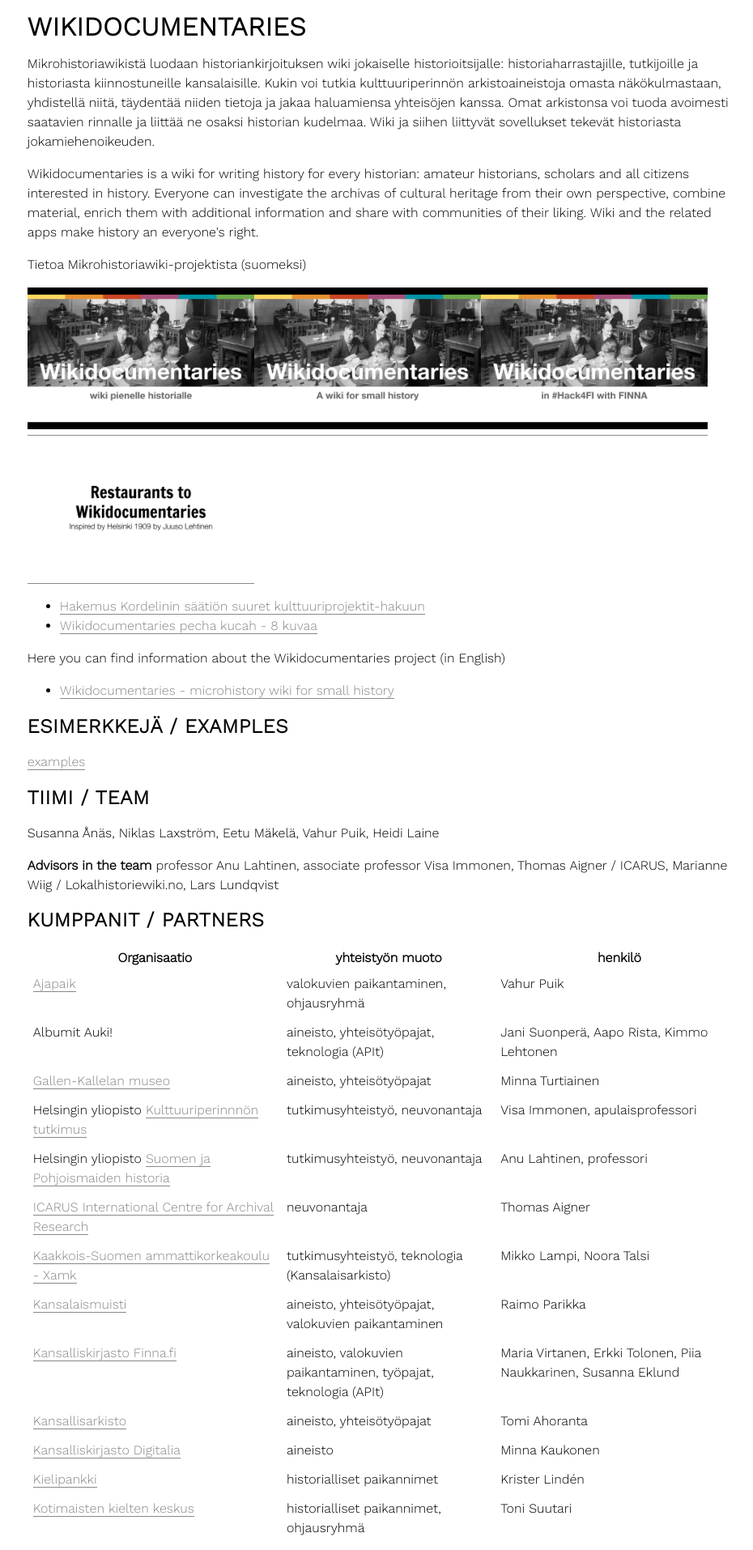
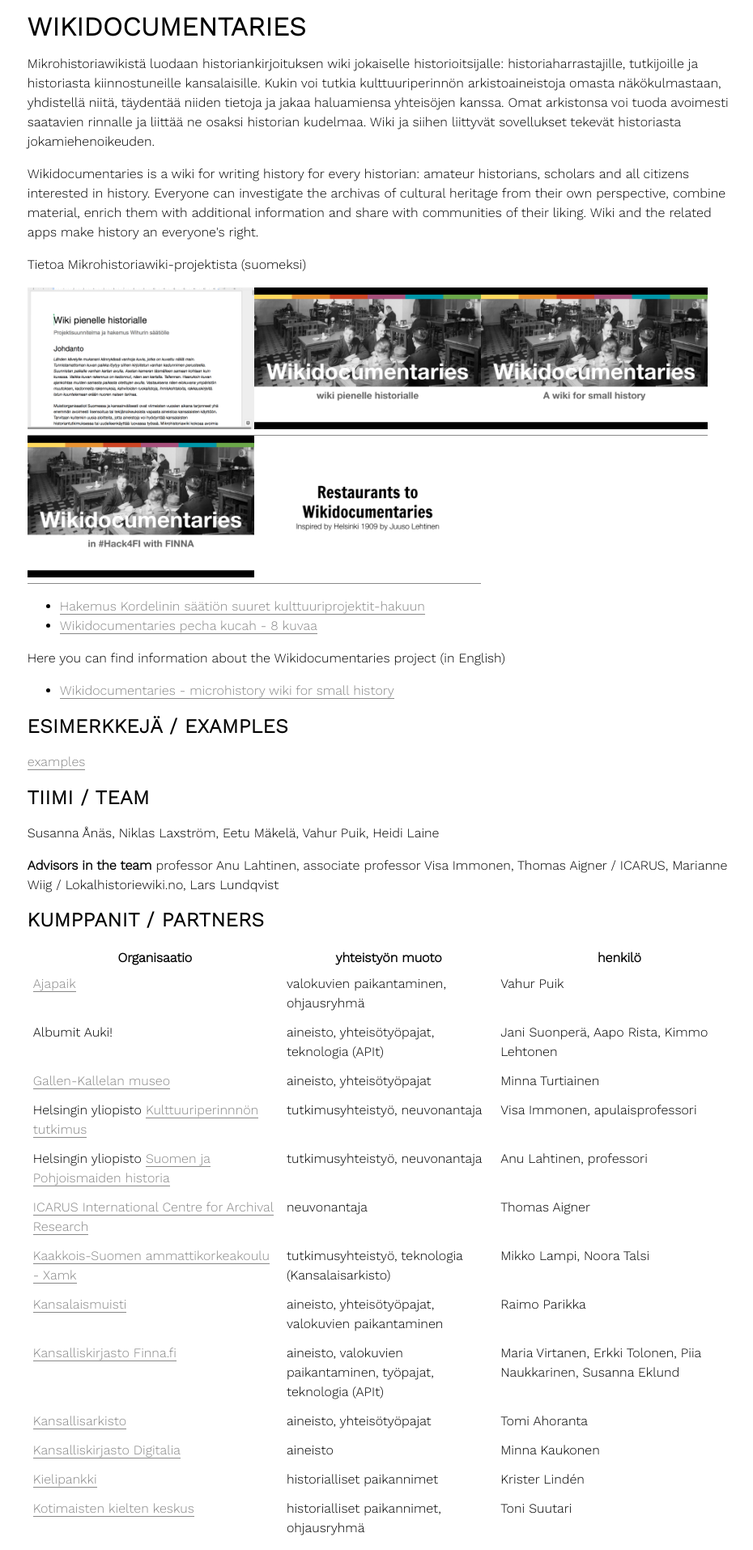
Before and after one commit to Wikidocumentaries/wikidocumentaries.github.io, a Jekyll site: the page built from index.html, in a window 1280 px wide. Shown: the top 1914 px of the page at 81% size, without its empty margins (227-1157 px from the left). Built offline with Jekyll 4.4.1, drawn with Linux system fonts in a browser that asks for light colours.

Commit message:
Update index.html

```diff
--- a/index.html
+++ b/index.html
@@ -9,6 +9,9 @@
 
 <p>Tietoa Mikrohistoriawiki-projektista (suomeksi)</p>
 <div class="kontti">
+ <div class="laatikko">
+  <div class="laatikkokuva"><a href="https://docs.google.com/document/d/1RH_y15XbgLCVmKjqGCTglOO30-HF4hbuIXujQgYC_28/edit"><img src="images/wihuri.png"></a></div>
+ </div>
  <div class="laatikko">
   <div class="laatikkokuva"><a href="https://docs.google.com/presentation/d/1zMK9F621n1JG7xvSfbGomMqRZIQNAf6zj1MHw-HfpgU/pub?start=false&loop=false&delayms=3000"><img src="wikipienellehistorialle.png"></a></div>
  </div>
```
